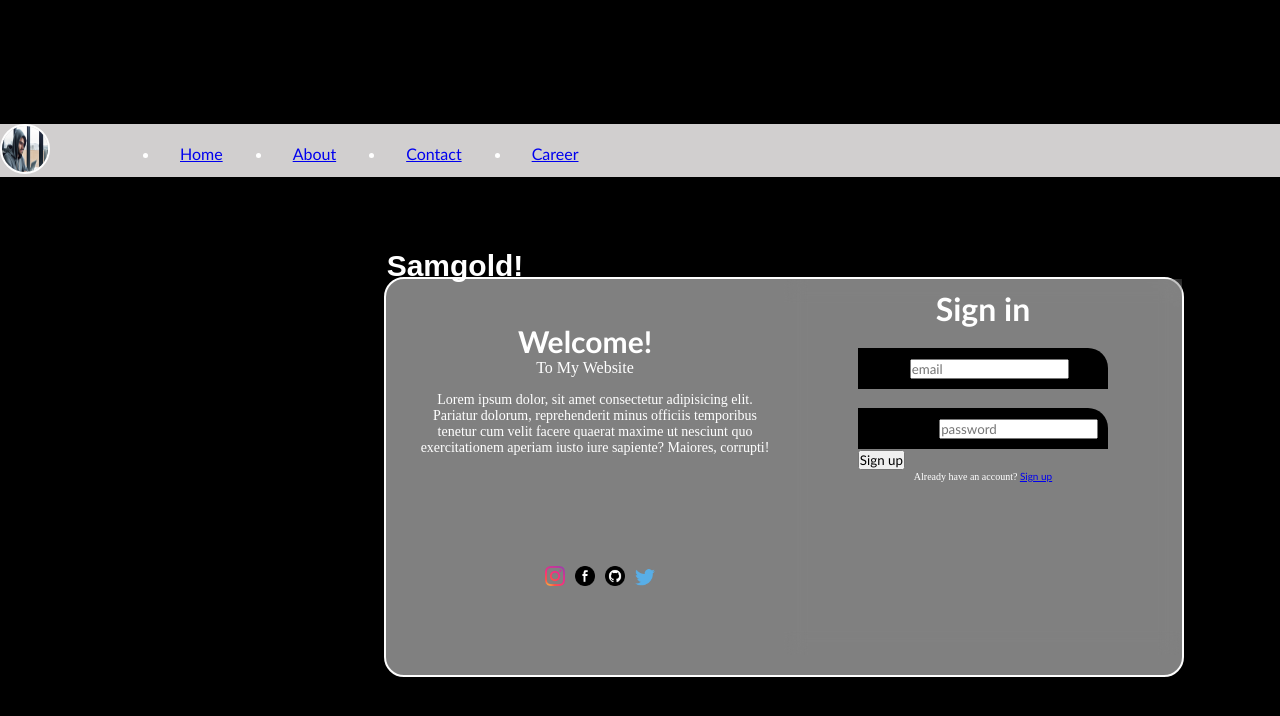
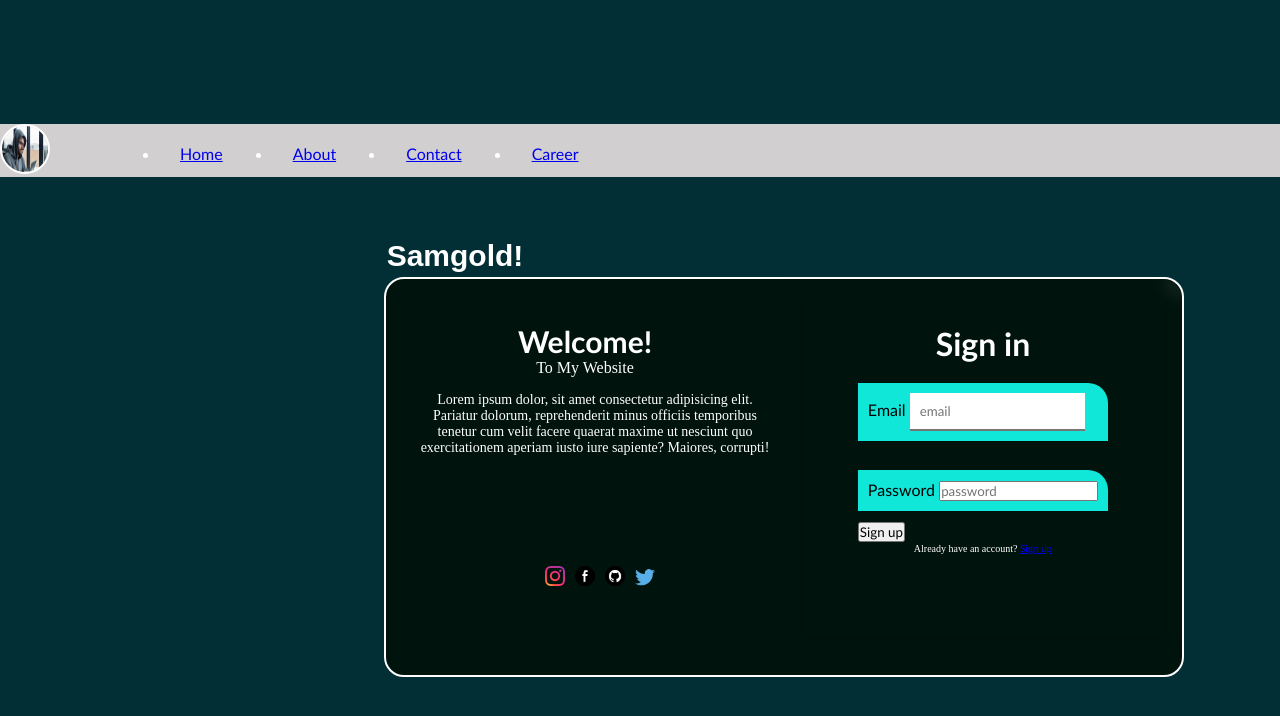
Before and after one commit to Kurtwelle/landinglogin, a plain HTML site: page index.html in a window 1280 px wide. Shown: the top 716 px of the page. Drawn offline with Linux system fonts and the light colour scheme.

Commit message:
still doing

```diff
--- a/style.css
+++ b/style.css
@@ -14,7 +14,7 @@
     height: 100vh;
     width: 100%;
     /* background-image: url(CLIFF.jpg); */
-    background-color: #000000;
+    background-color: #022e35;
     background-size: cover;
     padding: 0px;
     align-items: center;
@@ -30,7 +30,7 @@
     background-color: #d1cfcf;
 }
 :hover.heading{
-    background-color: skyblue;
+    background-color: rgb(3, 28, 38);
     transition: 5;
 }
 .Dev{
@@ -94,7 +94,7 @@
     /* background-image: url(CLIFF.jpg); */
     background-size: cover;
     display:flex;
-    background: grey;
+    background: rgb(0, 19, 12);
     height: 400px;
     width: 800px;
     margin-left: 30%;
@@ -122,7 +122,7 @@
     font-family: Arial, sans-serif;
     margin-left: -440px;
     position: relative;
-    top: -40px;
+    top: -50px;
     left: 90px;
     color: #ffffff;
 }
@@ -186,16 +186,28 @@
     padding: 10px;
     width: 100%;
     backdrop-filter: blur(10px);
+    border-top-right-radius: 20px;
 }
 h1{
     color: #ffffff;
     margin-bottom: 20px;
+    margin-top: 35px;
 }
 .input-text{
-    background-color: black;
+    background-color: rgb(16, 231, 217);
     padding: 10px;
     border-start-end-radius: 20px;
+    margin-bottom: 10px;
+}
+
+.Sign{
+    border: 2px solid;
+    border
 }
 .email{
-
+    padding: 10px;
+    border-top:none;
+    border-right:none;
+    border-left:none;
+    background::after rgb(16, 231, 217);
 }
```
